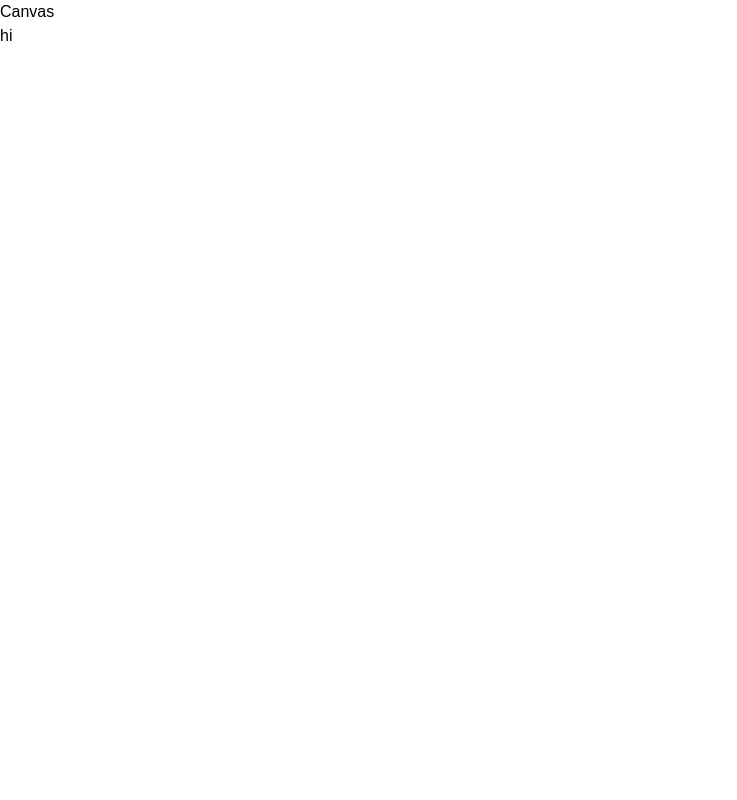
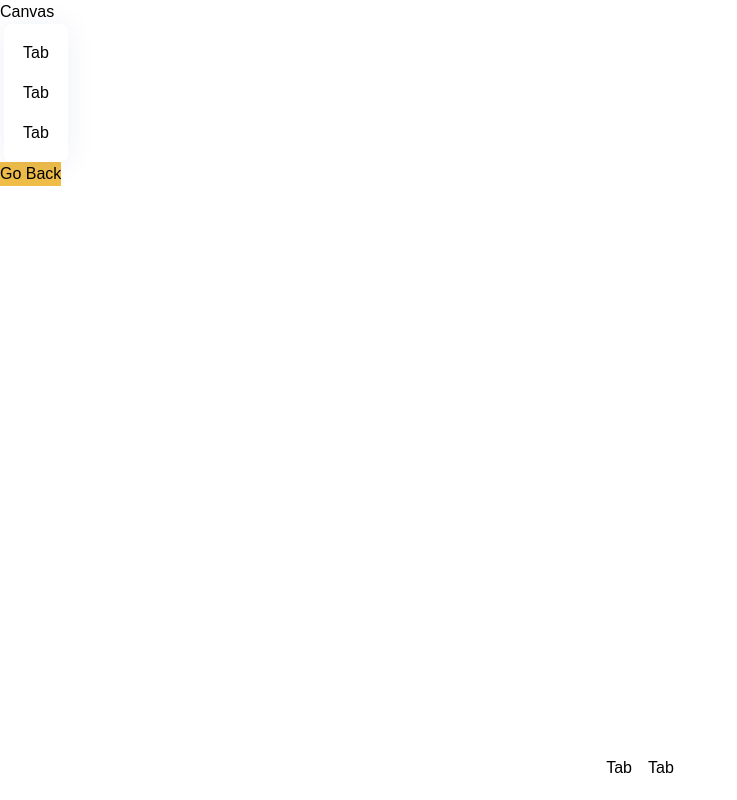
Before and after one commit to DanielTalX/react-projects, a React (Vite) app in the folder react-treejs-ai-app/client/: page / in a window 1280 px wide. Both pictures are taken after a click on the button "Customize It". Shown: the whole page, without its empty margins (0-737 px from the left). Built offline with nearby package versions, Linux system fonts and the light colour scheme; a web font is replaced by a local one.

Commit message:
p1 - sec5 - crearte CustomizerPage layouts

```diff
--- a/react-treejs-ai-app/client/src/pages/Customizer.jsx
+++ b/react-treejs-ai-app/client/src/pages/Customizer.jsx
@@ -23,8 +23,43 @@
             {...slideAnimation('left')}
           >
             <div className="flex items-center min-h-screen">
-              <h1>hi</h1>
+              <div className="editortabs-container tabs">
+                {EditorTabs.map((tab) => (
+                  <Tab
+                    key={tab.name}
+                    tab={tab}
+                    handleClick={() => {}}
+                  />
+                ))}
+              </div>
             </div>
+          </motion.div>
+
+          <motion.div
+            className="absolute z-10 top-5 right-5"
+            {...fadeAnimation}
+          >
+            <CustomButton
+              type="filled"
+              title="Go Back"
+              handleClick={() => state.intro = true}
+              customStyles="w-fit px-4 py-2.5 font-bold text-sm"
+            />
+          </motion.div>
+
+          <motion.div
+            className='filtertabs-container'
+            {...slideAnimation("up")}
+          >
+            {FilterTabs.map((tab) => (
+              <Tab
+                key={tab.name}
+                tab={tab}
+                isFilterTab
+                isActiveTab=""
+                handleClick={() => {}}
+              />
+            ))}
           </motion.div>
 
         </>
```
Also changed, not shown: 1 other file (tests, documents, lock files or other folders).
